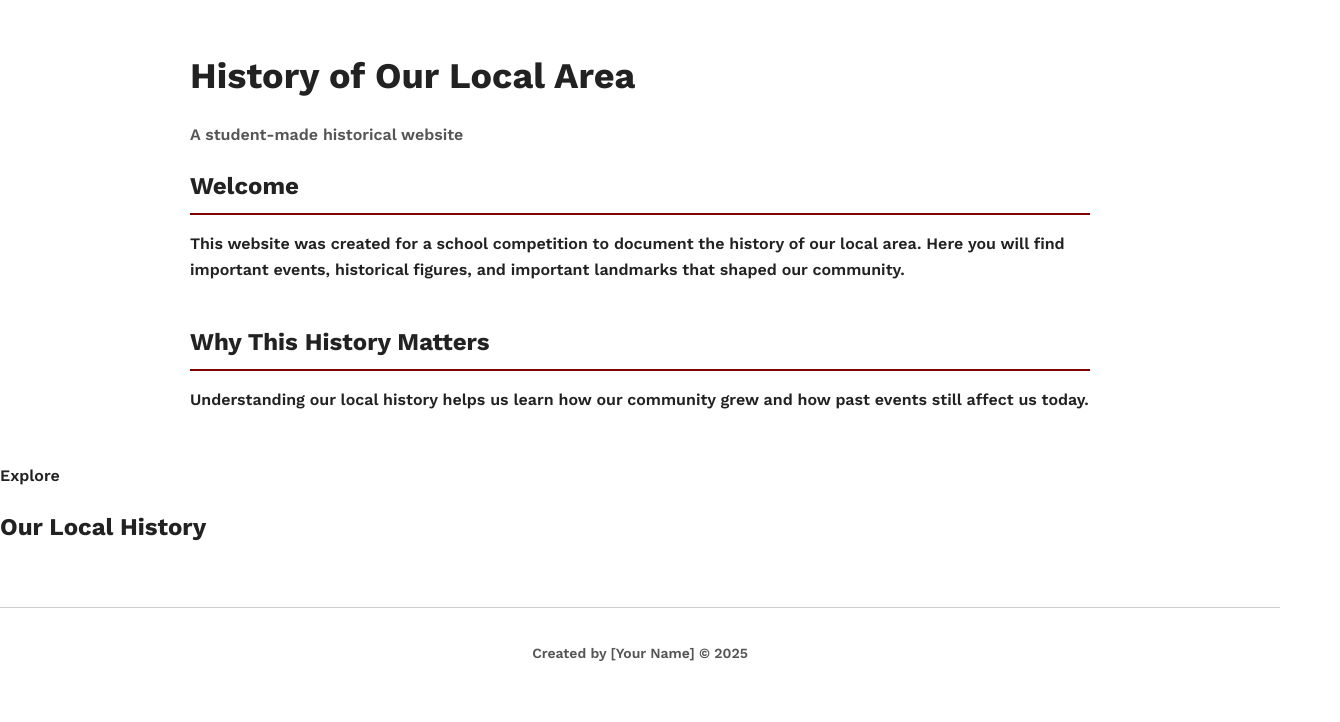
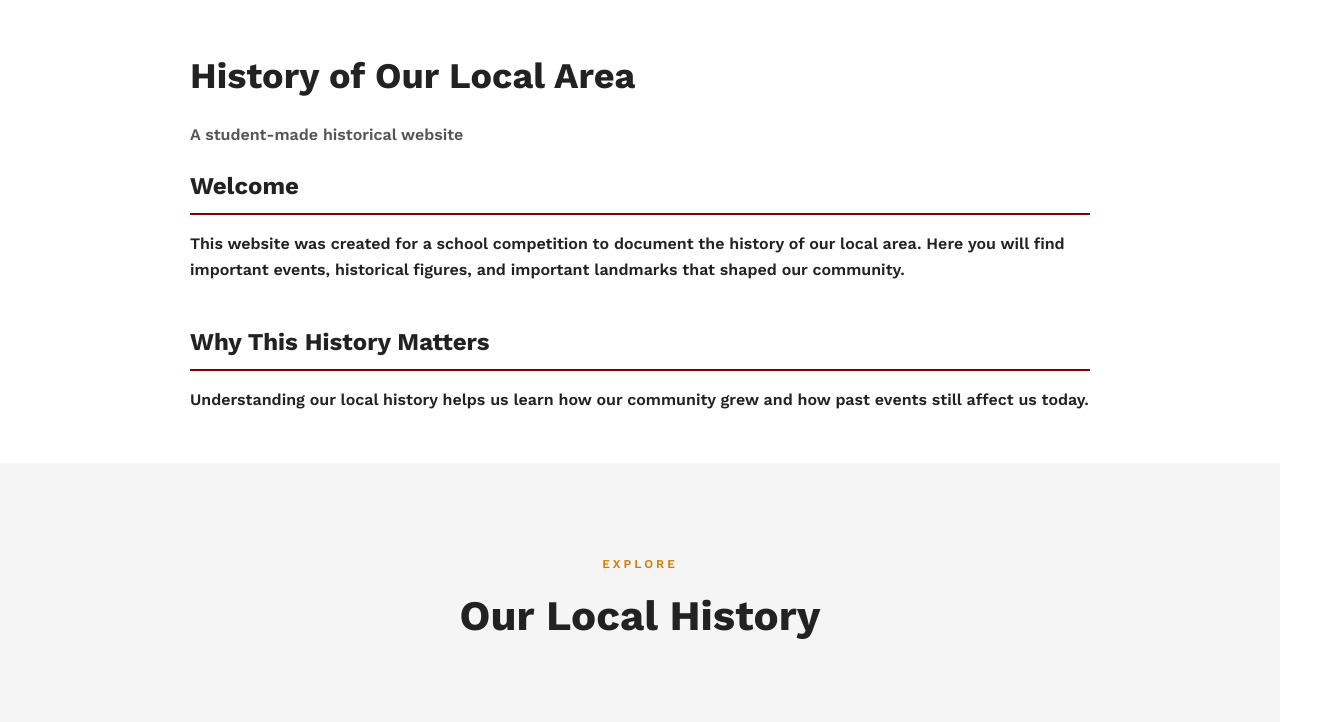
Before and after one commit to 4fgmgbb8yd-cmyk/TSA-WEBSITE, a plain HTML site: page index.html in a window 1280 px wide. Shown: the part 78-800 px from the top of the page, 1340 px wide, since content can reach past the window. Drawn offline with nearby package versions, Linux system fonts and the light colour scheme.

Commit message:
Update style.css
gallery

```diff
--- a/style.css
+++ b/style.css
@@ -147,3 +147,54 @@ body {
   color: #555;
   margin-top: 60px;
 }
+
+/* =========================
+   Gallery Section Container
+   ========================= */
+
+.gallery-section {
+  margin-top: 30px;
+  padding: 80px 0;
+  background-color: #f5f5f5; /* very light gray */
+}
+
+.gallery-header {
+  text-align: center;
+  margin-bottom: 60px;
+}
+
+.gallery-eyebrow {
+  text-transform: uppercase;
+  letter-spacing: 0.25em;
+  font-size: 12px;
+  color: #D17E01;
+  margin-bottom: 8px;
+}
+
+.gallery-title {
+  font-size: 42px;
+  margin: 0 0 12px 0;
+}
+
+.gallery-description {
+  font-size: 18px;
+  color: #555;
+}
+
+/* Container that will later hold images */
+.gallery-container {
+  width: 100%;
+  min-height: 300px;
+  padding: 30px;
+}
+
+.gallery-section {
+  background-color: #f5f5f5;
+  padding: 80px 0;
+}
+
+.gallery-inner {
+  max-width: 900px;
+  margin: 0 auto;
+  padding: 0 20px;
+}
```
